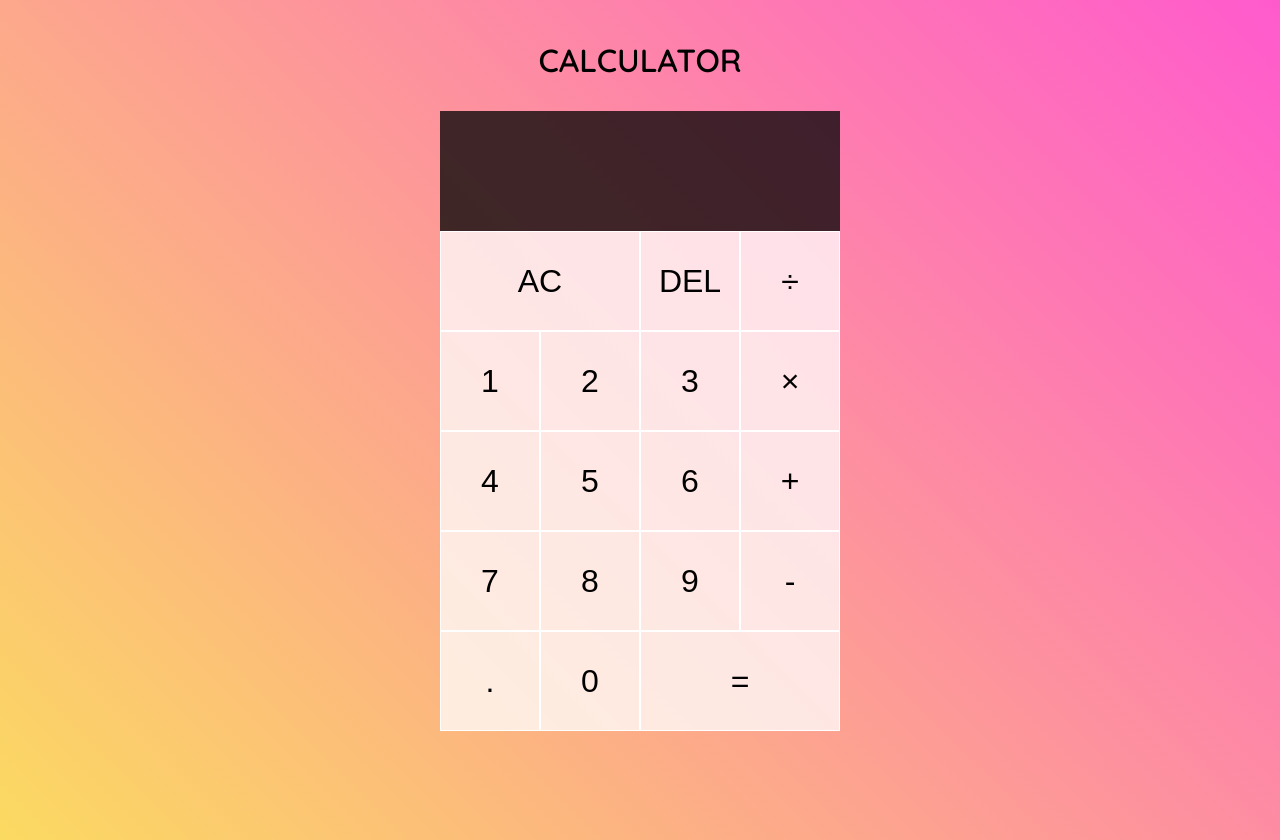
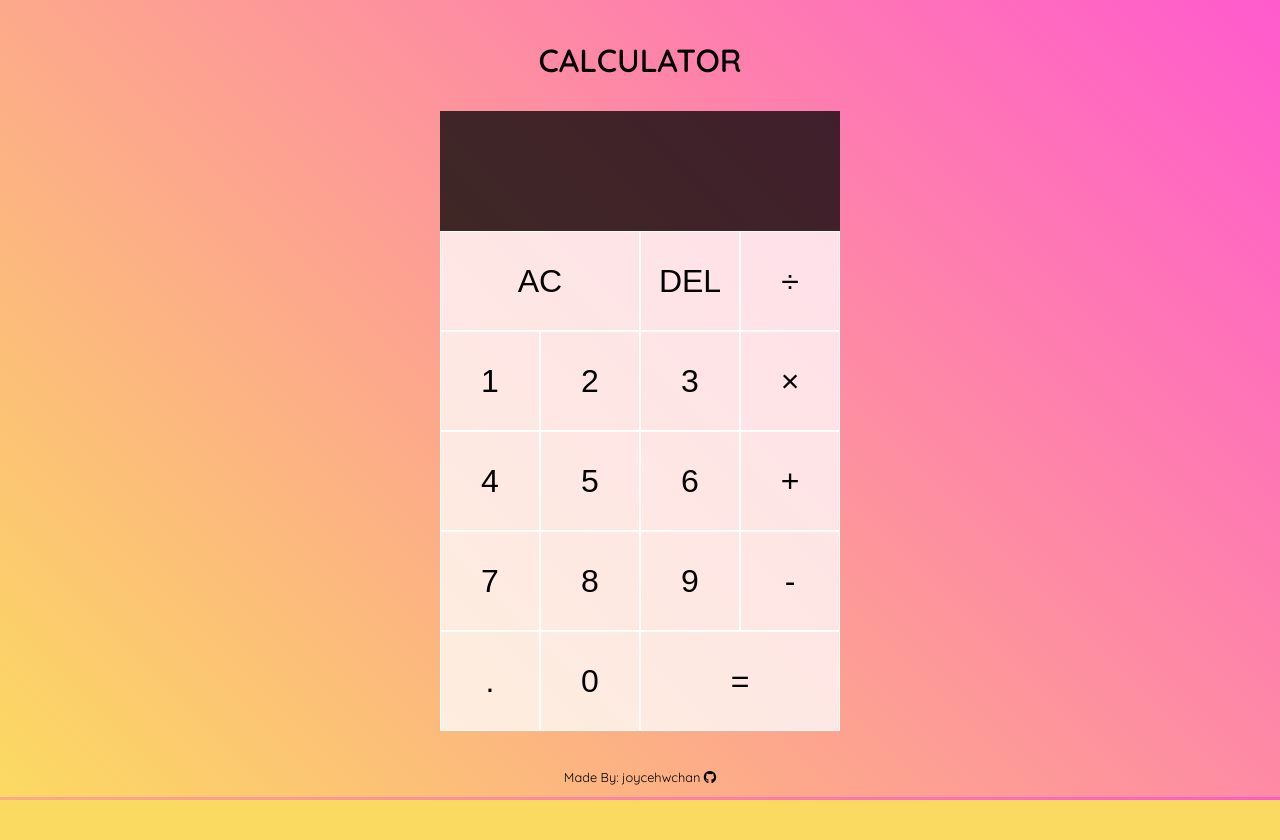
Before and after one commit to joycehwchan/top-calculator, a plain HTML site: page index.html in a window 1280 px wide. After the commit the page ends 800 px from the top, so only its background shows below. Drawn offline with Linux system fonts and the light colour scheme.

Commit message:
add footer

```diff
--- a/index.html
+++ b/index.html
@@ -4,17 +4,18 @@
     <meta charset="UTF-8" />
     <meta http-equiv="X-UA-Compatible" content="IE=edge" />
     <meta name="viewport" content="width=device-width, initial-scale=1.0" />
+
+    <title>Calculator</title>
+
     <link rel="stylesheet" href="style.css" />
     <link rel="preconnect" href="https://fonts.googleapis.com" />
     <link rel="preconnect" href="https://fonts.gstatic.com" crossorigin />
-    <link
-      href="https://fonts.googleapis.com/css2?family=Quicksand:wght@300;400;500;600;700&display=swap"
-      rel="stylesheet"
-    />
-    <title>Calculator</title>
+    <link href="https://fonts.googleapis.com/css2?family=Quicksand:wght@300;400;500;600;700&display=swap" rel="stylesheet" />
+    <script src="https://kit.fontawesome.com/7d9e28e2cd.js" crossorigin="anonymous" ></script>
   </head>
   <body>
-    <div class="title"><h1>Calculator</h1></div>
+    <header class="title"><h1>Calculator</h1></header>
+    <div class="main">
     <div class="calculator-grid">
       <!-- Output -->
       <div class="output">
@@ -41,6 +42,14 @@
       <button data-number>0</button>
       <button data-equals class="span-two">=</button>
     </div>
+  </div>
+    <footer>
+      <span>Made By: </span>
+      <a href="https://github.com/joycehwchan/Calculator" id="github" target="_blank">
+        joycehwchan
+        <i class="fa-brands fa-github fa-1.5x"></i>
+      </a>
+    </footer>
   </body>
   <script src="script.js"></script>
 </html>
--- a/style.css
+++ b/style.css
@@ -7,11 +7,11 @@
 body {
   margin: 0;
   padding: 0;
-  height: 100vh;
+  height: 100%;
   width: 100vw;
   font-family: 'Quicksand', sans-serif;
   text-align: center;
-  overflow: hidden;
+  overflow: none;
   background-color: #fbda61;
   background-image: linear-gradient(45deg, #fbda61 0%, #ff5acd 100%);
 }
@@ -84,5 +84,35 @@ button:hover {
 
 h1 {
   font-size: 2rem;
-	font-weight: 600;
+  font-weight: 600;
 }
+
+
+/* footer */
+footer {
+  font-size: 0.8rem;
+  margin: 28px 0 12px;
+  text-decoration: none;
+}
+
+footer a,
+footer a:visited {
+  color: black;
+  transition: 0.2s ease-in-out;
+  text-decoration: none;
+}
+
+footer a:hover {
+  opacity: 0.6;
+  font-size: 0.85rem;
+}
+
+.fa-github {
+  color: black;
+  position: static;
+  transition: 0.4s ease-in-out;
+}
+
+.fa-github:hover {
+  transform: scale(1.4) rotate(360deg);
+}
```
